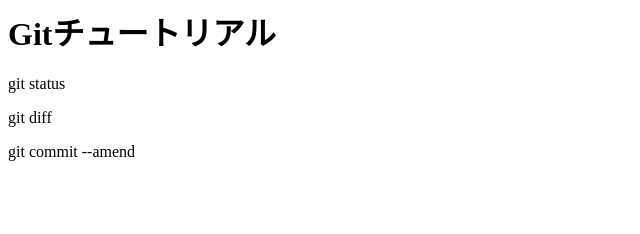
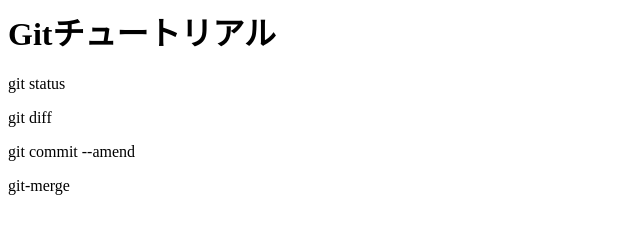
Before and after one commit to Atom-Newton/git_tutorial, a plain HTML site: page index.html in a window 1280 px wide. Shown: the full height of the page, 0-640 px from the left. Drawn offline with Linux system fonts and the light colour scheme.

Commit message:
[add]git merge

```diff
--- a/index.html
+++ b/index.html
@@ -2,3 +2,4 @@
 <p>git status</p>
 <p>git diff</p>
 <p>git commit --amend</p>
+<p>git-merge</p>
```
